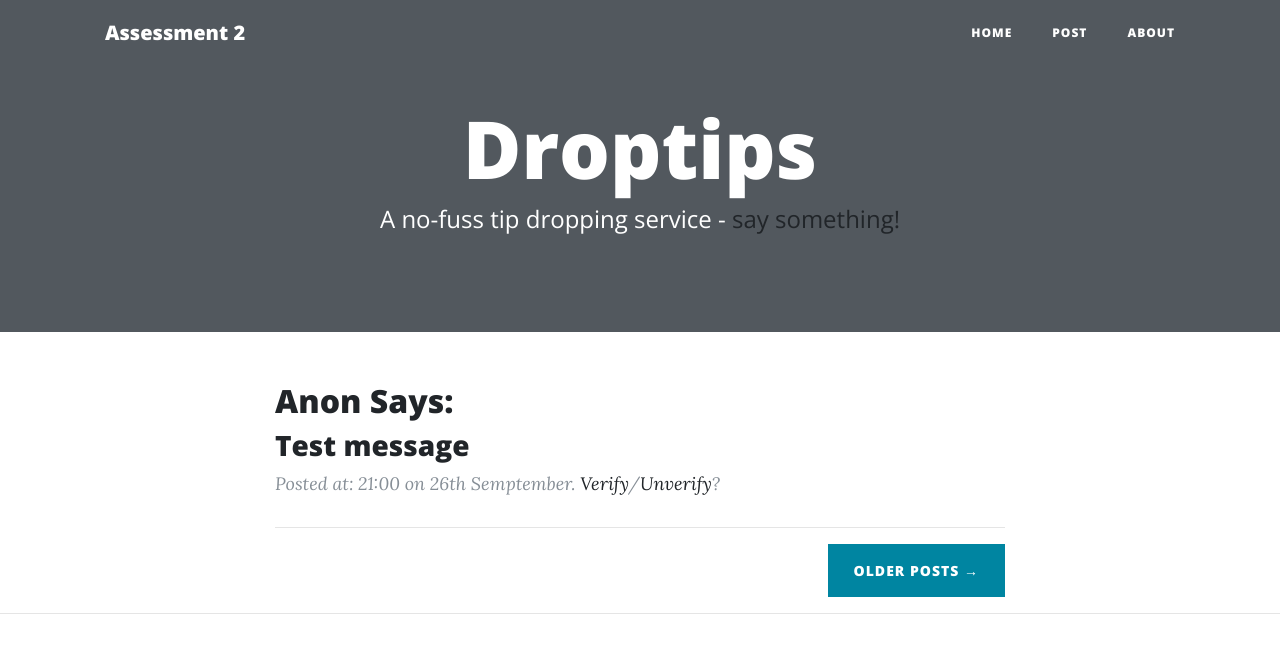
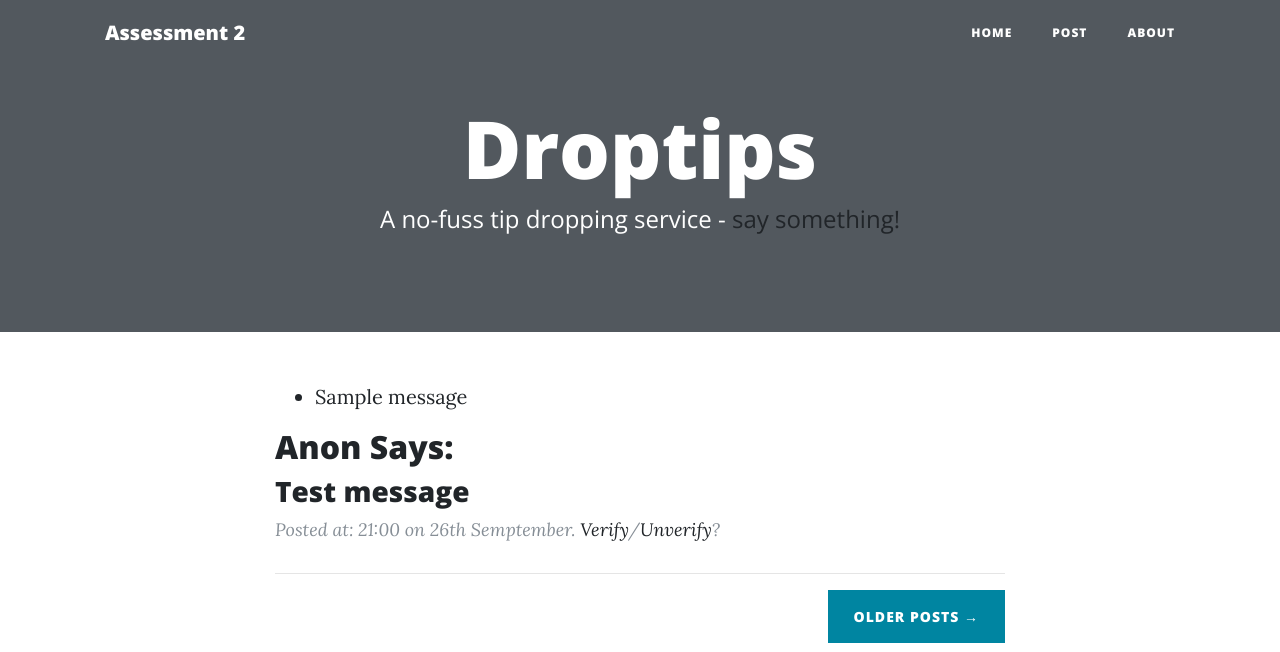
Before and after one commit to nikotrianta/triantafillou_niko_set09103_cw2, a Flask app: page / in a window 1280 px wide. Shown: the top 652 px of the page. Run offline with Flask 2, Linux system fonts and the light colour scheme; one stand-in notice (Sample message) is shown; some libraries are stand-ins or nearby versions.

Commit message:
updating form functionality and adding flash message functionality on successful post submit

```diff
--- a/source/templates/index.html
+++ b/source/templates/index.html
@@ -3,7 +3,13 @@
 <div class="container">
     <div class="row">
         <div class="col-lg-8 col-md-10 mx-auto">
-            {% block content %} {% for post in posts %}
+            {% block content %} {% with messages = get_flashed_messages() %} {% if messages %}
+            <ul>
+                {% for message in messages %}
+                <li>{{ message }}</li>
+                {% endfor %}
+            </ul>
+            {% endif %} {% endwith %} {% for post in posts %}
             <div class="post-preview">
                 <h2 class="post-title">
                     {{ post.user }} Says:
--- a/source/templates/post.html
+++ b/source/templates/post.html
@@ -10,9 +10,8 @@
                 </h2>
                 <h3 class="post-subtitle">
                     <form action="" method="post" novalidate>
-                        {{ form.user(class='form-control', id='user', placeholder='Your name(optional)') }}
-                        <br> {{ form.message(class='form-control', id='message', placeholder='Your message(required)') }}
-                        <textarea class="form-control" id="message" rows="3" placeholder="Your message(required)"></textarea>
+                        {{ form.user(class='form-control', id='user', placeholder='Your name (optional)') }}
+                        <br> {{ form.message(class='form-control', id='message', placeholder='Your message (required)') }}
                     </form>
                 </h3>
             </div>
--- a/source/views.py
+++ b/source/views.py
@@ -28,7 +28,13 @@ class PostForm(FlaskForm):
     message = StringField('Message', validators=[DataRequired(), Length(min=10, max=100)])
     submit = SubmitField('Submit')
 
-@app.route('/post')
+@app.route('/post', methods=['GET', 'POST'])
 def post():
 	form = PostForm()
+	if form.validate_on_submit():
+		user = User(form.username.data)
+		message = Message(form.message.data)
+		db_session.add(user)
+		flash('Thanks for posting!')
+		return redirect('/index')
 	return render_template('post.html', form=form)
```
